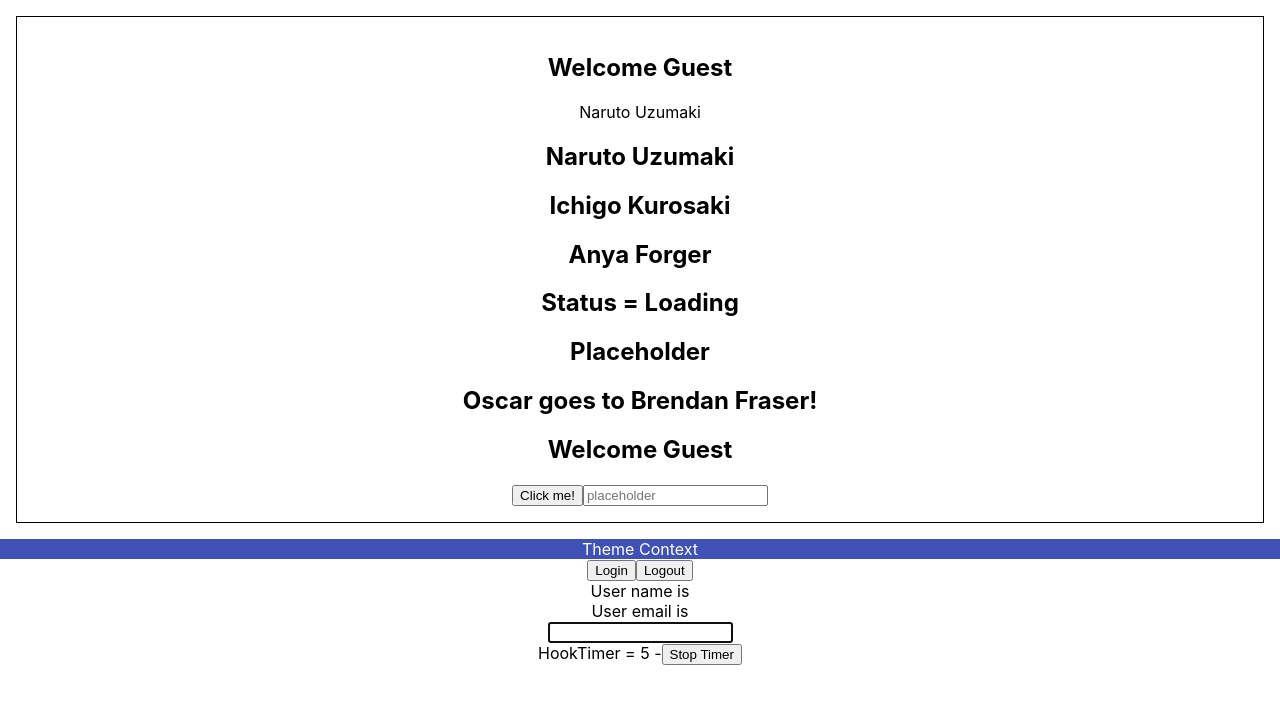
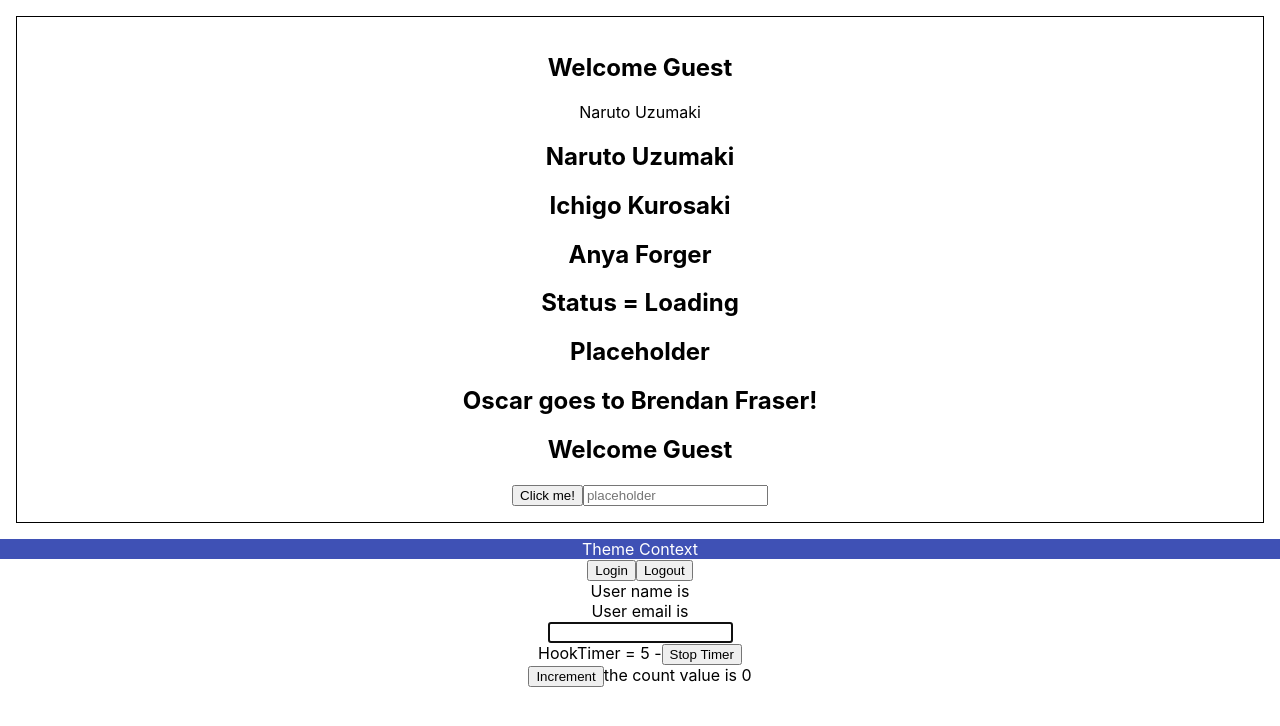
Before and after one commit to henryrding/practice, a React (Create React App) app in the folder typescript1/my-app/: page / in a window 1280 px wide. Shown: the top 726 px of the page. Built offline with nearby package versions, Linux system fonts and the light colour scheme; the HTML template or start-up script is replaced by a standard one.

Commit message:
typing class component.

```diff
--- a/typescript1/my-app/src/App.tsx
+++ b/typescript1/my-app/src/App.tsx
@@ -1,5 +1,6 @@
 import './App.css';
 import { Button } from './components/Button';
+import { Counter } from './components/class/Counter';
 import { Container } from './components/Container';
 import { Box } from './components/context/Box';
 import { ThemeContextProvider } from './components/context/ThemeContext';
@@ -65,6 +66,7 @@
       </UserContextProvider>
       <DomRef />
       <MutableRef />
+      <Counter message={'the count value is'} />
     </div>
   );
 }
--- /dev/null
+++ b/typescript1/my-app/src/components/class/Counter.tsx
@@ -0,0 +1,28 @@
+import { Component } from 'react';
+
+type CounterProps = {
+  message: string;
+};
+
+type CounterState = {
+  count: number;
+};
+
+export class Counter extends Component<CounterProps, CounterState> {
+  state = {
+    count: 0,
+  };
+
+  handleClick = () => {
+    this.setState((prev) => ({ count: prev.count + 1 }));
+  };
+
+  render() {
+    return (
+      <div>
+        <button onClick={this.handleClick}>Increment</button>
+        {this.props.message} {this.state.count}
+      </div>
+    );
+  }
+}
```
